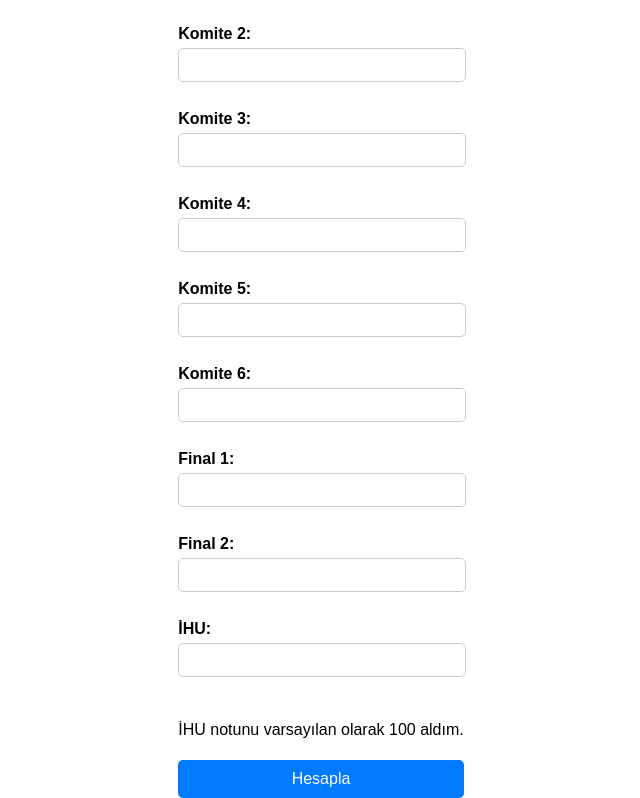
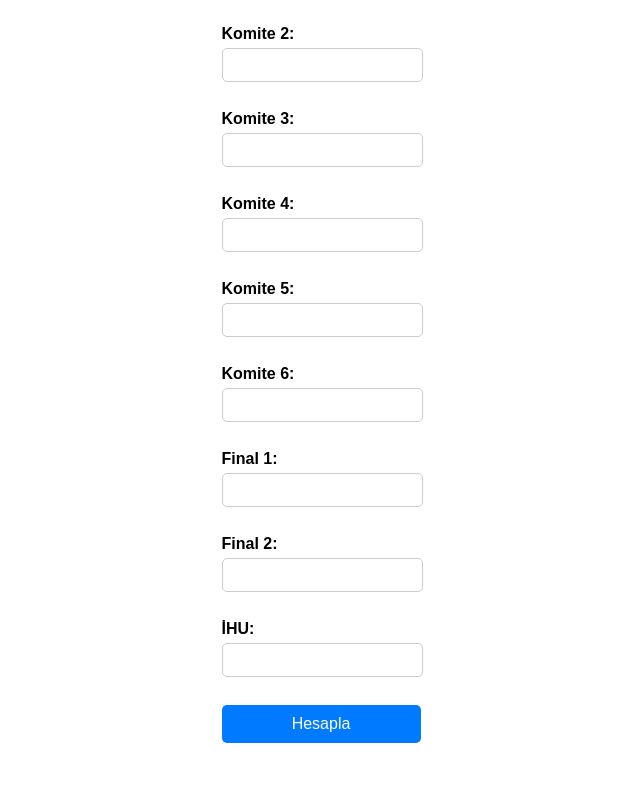
Before and after one commit to rez746429/rez-guru, a plain HTML site: page index.html in a window 1280 px wide. Shown: the part 134-932 px from the top of the page, without its empty margins (319-959 px from the left). After the commit the page ends 877 px from the top, so only its background shows below. Drawn offline with Linux system fonts and the light colour scheme.

Commit message:
Update index.html

```diff
--- a/index.html
+++ b/index.html
@@ -36,7 +36,6 @@
        <label for="ihu">İHU:</label>
        <input type="number" id="ihu" name="ihu" required><br>
 
-        <p> İHU notunu varsayılan olarak 100 aldım.</p>
         <button type="button" onclick="hesapla()">Hesapla</button>
     </form>
     <p id="sonuc"></p>
```
